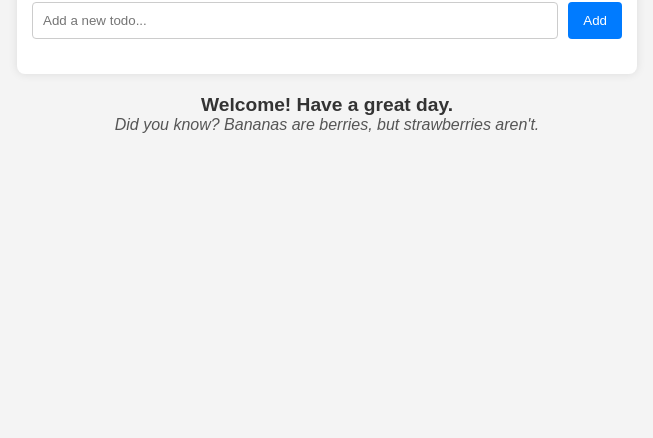
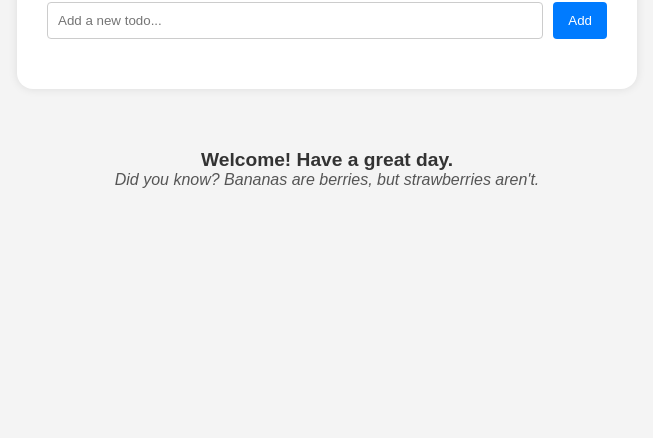
Before and after one commit to 3ixas/todo-app, a website built with Vite: page index.html in a window 1280 px wide. Shown: the part 362-800 px from the top of the page, without its empty margins (313-966 px from the left). Built offline with nearby package versions, Linux system fonts and the light colour scheme.

Commit message:
Added more space and larger paddingh to the todo container.

```diff
--- a/styles/main.scss
+++ b/styles/main.scss
@@ -30,11 +30,12 @@ body {
 // Todo App
 .todo {
     background: #ffffff;
-    padding: 15px;
-    border-radius: 8px;
+    padding: 30px;
+    border-radius: 16px;
     box-shadow: 0 0 10px rgba(0, 0, 0, 0.1);
     width: 90%; // Default width for mobile
-    max-width: 400px; // Prevents it from getting too wide
+    max-width: 450px; // Prevents it from getting too wide
+    margin: 40px auto;
 
     &__form {
         display: flex;
```
